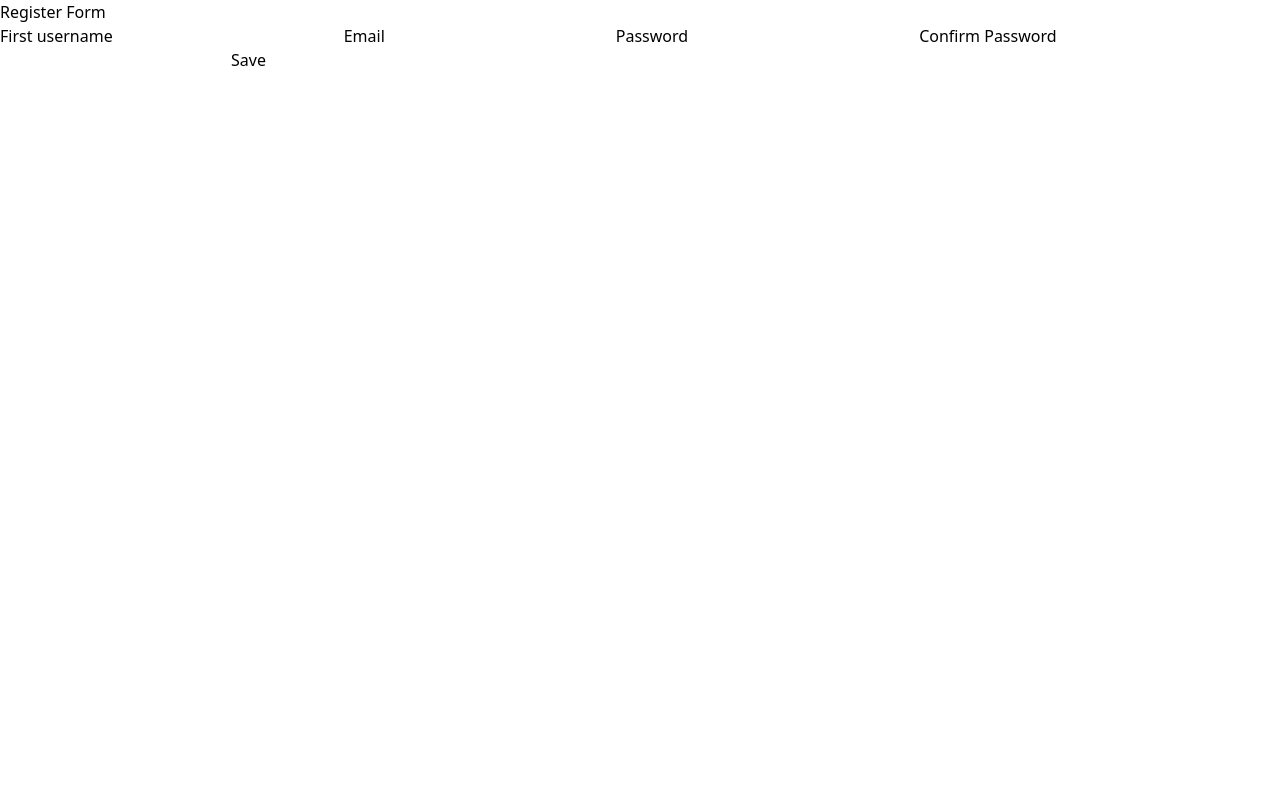
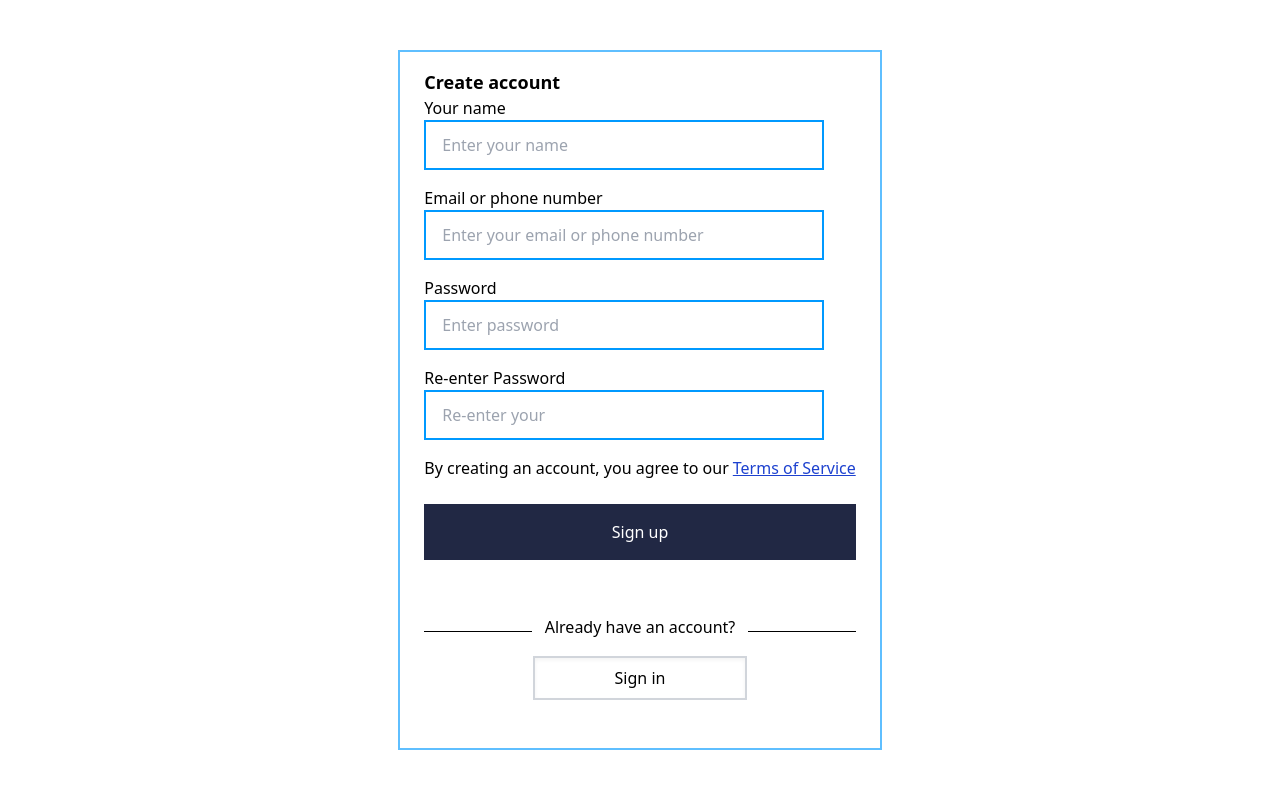
Before and after one commit to Mony-Ratanak/E-Commerce_Group4, a Vue app in the folder e-commerce/: page /register in a window 1280 px wide. Shown: the top 788 px of the page. Built offline with nearby package versions, Linux system fonts and the light colour scheme.

Commit message:
role and pf

```diff
--- a/e-commerce/src/components/Topbar.vue
+++ b/e-commerce/src/components/Topbar.vue
@@ -13,7 +13,7 @@
                  <Searchbar class=" translate-y-[4px]"></Searchbar>
              </div>
              <div class="flex gap-4 text-black pr-6">
-                 <MenuItem v-for="menu in Menuitems" :key="menu.title" :title="menu.title" :icon="menu.icon" :type="menu.type" ></MenuItem>
+                 <MenuItem @click="nextRoute('/profile')" v-for="menu in Menuitems" :key="menu.title" :title="menu.title" :icon="menu.icon" :type="menu.type" ></MenuItem>
              </div>
          </div>
          <div style="background-color: #212844;" class="flex items-center py-2 pl-8">
--- a/e-commerce/src/router/index.js
+++ b/e-commerce/src/router/index.js
@@ -59,7 +59,7 @@ const router = createRouter({
     {
       path: '/profile',
       name: 'profile',
-      component: () => import('../views/profile.vue'),
+      component: () => import('../views/Profile.vue'),
       props: true  // Enables passing route params as props to your component
     },
   ]
--- a/e-commerce/src/views/Editproduct.vue
+++ b/e-commerce/src/views/Editproduct.vue
@@ -2,6 +2,7 @@
     <div v-if="product.length > 0" class="flex justify-center items-center w-screen h-screen p-4">
       <form class="flex flex-col border-4 border-[#212844] w-[900px]">
         <h2 class="text-2xl font-bold text-center mb-4">Edit Product</h2>
+        <div class="flex flex-col px-5">
             <label for="editedName">Name:</label>
             <input v-model="product[0].name" class="border-[1px] border-[#212844] h-fit rounded-lg p-2" id="editedName" />
 
@@ -29,6 +30,7 @@
 
             <label for="imageInput">Image:</label>
             <input type="file" ref="imageInput" @change="handleImageChange" />
+        </div>
 
         <button @click.prevent="saveChanges" type="submit" class="p-3 bg-[#212844] text-white mt-2">Save Changes</button>
       </form>
--- a/e-commerce/src/views/Producttable.vue
+++ b/e-commerce/src/views/Producttable.vue
@@ -1,5 +1,6 @@
 <template>
     <div class="flex flex-col p-8 items-center">
+      <img class="mb-4 w-fit" @click="nextRoute('/home/welcome')" src="../assets/logo.png">
       <h2 class="text-2xl font-bold">Product Table</h2>
       <table class="table">
         <thead>
@@ -49,6 +50,7 @@
     methods: {
       async fetchProducts() {
         try {
+          axios.defaults.headers.common["Authorization"] = "Bearer " + localStorage.getItem("token");
           const response = await axios.get('http://localhost/api/getallproducts');
           this.products = response.data;
         } catch (error) {
@@ -65,6 +67,9 @@
       },
       editProduct(productId) {
         this.$router.push({ path: `/productedit/${productId}` });
+      },
+      nextRoute(route) {
+        this.$router.push(route)
       },
     },
   };
--- a/e-commerce/src/views/Profile.vue
+++ b/e-commerce/src/views/Profile.vue
@@ -1,12 +1,14 @@
 <template>
     <div>
-      <h2>User Profile</h2>
       <div v-if="loading">Loading...</div>
-      <div v-else>
-        <p v-if="user">User ID: {{ user.id }}</p>
-        <p v-if="user">Name: {{ user.name }}</p>
-        <p v-if="user">Email: {{ user.email }}</p>
-        <p v-if="!user">User not found</p>
+      <div class="flex flex-col w-screen h-screen justify-center items-center" v-else>
+        <img class="mb-4 w-fit" @click="nextRoute('/home/welcome')" src="../assets/logo.png">
+        <h2 class="text-xl font-bold">User Profile</h2>
+        <p class="text-xl font-bold" v-if="user">User ID: {{ user.id }}</p>
+        <p class="text-xl font-bold" v-if="user">Name: {{ user.name }}</p>
+        <p class="text-xl font-bold" v-if="user">Email: {{ user.email }}</p>
+        <p class="text-xl font-bold" v-if="!user">User not found</p>
+        <button @click="logout" class="mt-4 bg-red-500 text-white px-4 p-2 rounded">Logout</button>
       </div>
     </div>
   </template>
@@ -55,6 +57,22 @@
         this.loading = false;
       }
     },
+    methods:{
+      nextRoute(route) {
+        this.$router.push(route)
+      },
+      logout() {
+        // Clear the token from local storage
+        localStorage.removeItem('token');
+
+        // Clear the "remember_token" cookie
+        document.cookie = "remember_token=; expires=Thu, 01 Jan 1970 00:00:00 UTC; path=/;";
+
+        // Redirect to the logout route (you can adjust the route accordingly)
+        this.$router.push('/login');
+      },
+
+    }
   };
   </script>
 
--- a/e-commerce/src/views/login.vue
+++ b/e-commerce/src/views/login.vue
@@ -1,7 +1,7 @@
 <template>
   <div class="flex justify-center items-center h-screen w-screen">
     <div class="flex flex-col border-2 border-black px-4 w-fit h-[600px] justify-between">
-        <form @submit.prevent="login" class="flex flex-col gap-2">
+        <form @submit.prevent="login" class="flex flex-col gap-2 p-2 pt-4">
           <h2 class="text-xl font-bold mb-4">Sign in</h2>
           <label for="email">Email or phone number</label>
           <input class="w-[400px] h-[50px] border-2 border-[#0099FF] p-4" type="email" placeholder="Enter email or phone number" v-model="email">
@@ -11,7 +11,7 @@
 
           <div class="block mt-4">
             <label for="remember_me" class="inline-flex items-center">
-              <input id="remember_me" type="checkbox" v-model="rememberMe" class="rounded border-gray-300 text-indigo-600 shadow-sm focus:ring-indigo-500" name="remember">
+              <input id="remember_me" type="checkbox" v-model="rememberMe" class="rounded border-gray-300 shadow-sm" name="remember">
               <span class="ms-2 text-sm text-gray-600">Remember Me</span>
             </label>
           </div>
@@ -29,7 +29,7 @@
                 <div class="border-t border-black my-4 w-1/4"></div>
               </div>
               <div class="flex w-full px-10 justify-center mb-8">
-                  <button @click="nextRoute()" class="flex justify-center items-center border-2 border-gray-300 text-black p-2 px-20 w-fit shadow-inner shadow-md" type="submit">Create new account</button>
+                  <button @click="nextRoute()" class="flex justify-center items-center border-2 border-gray-300 text-black p-2 px-20 w-fit shadow-inner" type="submit">Create new account</button>
               </div>
         </div>
     </div>
--- a/e-commerce/src/views/register.vue
+++ b/e-commerce/src/views/register.vue
@@ -1,24 +1,39 @@
 <template>
-  <div class="card">
-    <div class="card-header">Register Form</div>
-    <div class="card-body">
-      <form @submit.prevent="handleRegister">
+  <div class="flex flex-col w-screen h-screen justify-center items-center">
+    <div class="flex flex-col border-2 h-[700px] border-[#5FBFFF] p-4 px-6 justify-between">
+      <form class="flex flex-col" @submit.prevent="handleRegister">
+        <div class="font-bold text-lg">Create account</div>
 
-        <label>First username</label>
-        <input type="text" v-model="form.username" username="username" id="username" class="form-control"/>
+        <label>Your name</label>
+        <input class="w-[400px] h-[50px] border-2 border-[#0099FF] p-4" type="text" v-model="form.username" username="username" placeholder="Enter your name">
 
-        <label>Email</label>
-        <input type="email" v-model="form.email" username="email" id="email" class="form-control"/>
+        <label class="mt-4">Email or phone number</label>
+        <input class="w-[400px] h-[50px] border-2 border-[#0099FF] p-4" type="email" v-model="form.email" username="email" placeholder="Enter your email or phone number">
 
-        <label>Password</label>
-        <input type="password" v-model="form.password" username="password" id="password" class="form-control"/>
+        <label class="mt-4">Password</label>
+        <input class="w-[400px] h-[50px] border-2 border-[#0099FF] p-4" type="password" v-model="form.password" username="password" placeholder="Enter password">
 
-        <label>Confirm Password</label>
-        <input type="password" v-model="form.confirm_password" username="confirm_password" id="confirm_password" class="form-control"/>
+        <label class="mt-4">Re-enter Password</label>
+        <input class="w-[400px] h-[50px] border-2 border-[#0099FF] p-4" type="password" v-model="form.confirm_password" username="confirm_password" placeholder="Re-enter your">
 
-        <input type="submit" value="Save" class="btn btn-success"/>
+        <div class="flex my-4">
+            <p>By creating an account, you agree to our</p>
+            <p class="text-[#1D41CF] ml-1 underline">Terms of Service</p>
+        </div>
+
+        <input class="bg-[#212844] my-2 text-white p-4" type="submit" value="Sign up">
 
       </form>
+      <div class="flex flex-col">
+              <div class="flex mb-2">
+                <div class="border-t border-black my-4 w-1/4"></div>
+                <p class="flex w-1/2 text-center justify-center">Already have an account?</p>
+                <div class="border-t border-black my-4 w-1/4"></div>
+              </div>
+              <div class="flex w-full px-10 justify-center mb-8">
+                  <button @click="nextRoute()" class="flex justify-center items-center border-2 border-gray-300 text-black p-2 px-20 w-fit shadow-inner" type="submit">Sign in</button>
+              </div>
+        </div>
     </div>
   </div>
 </template>
@@ -69,4 +84,7 @@ const form = ref({
         }
       }
     };
+    const nextRoute = () => {
+      router.push("/login");
+    };
 </script>
--- a/e-commerce/vite.config.js
+++ b/e-commerce/vite.config.js
@@ -12,5 +12,8 @@ export default defineConfig({
     alias: {
       '@': fileURLToPath(new URL('./src', import.meta.url))
     }
-  }
+  },
+  server: {
+    open: '/login',
+  },
 })
```
Lines whose indentation alone changed are shown as unchanged.
